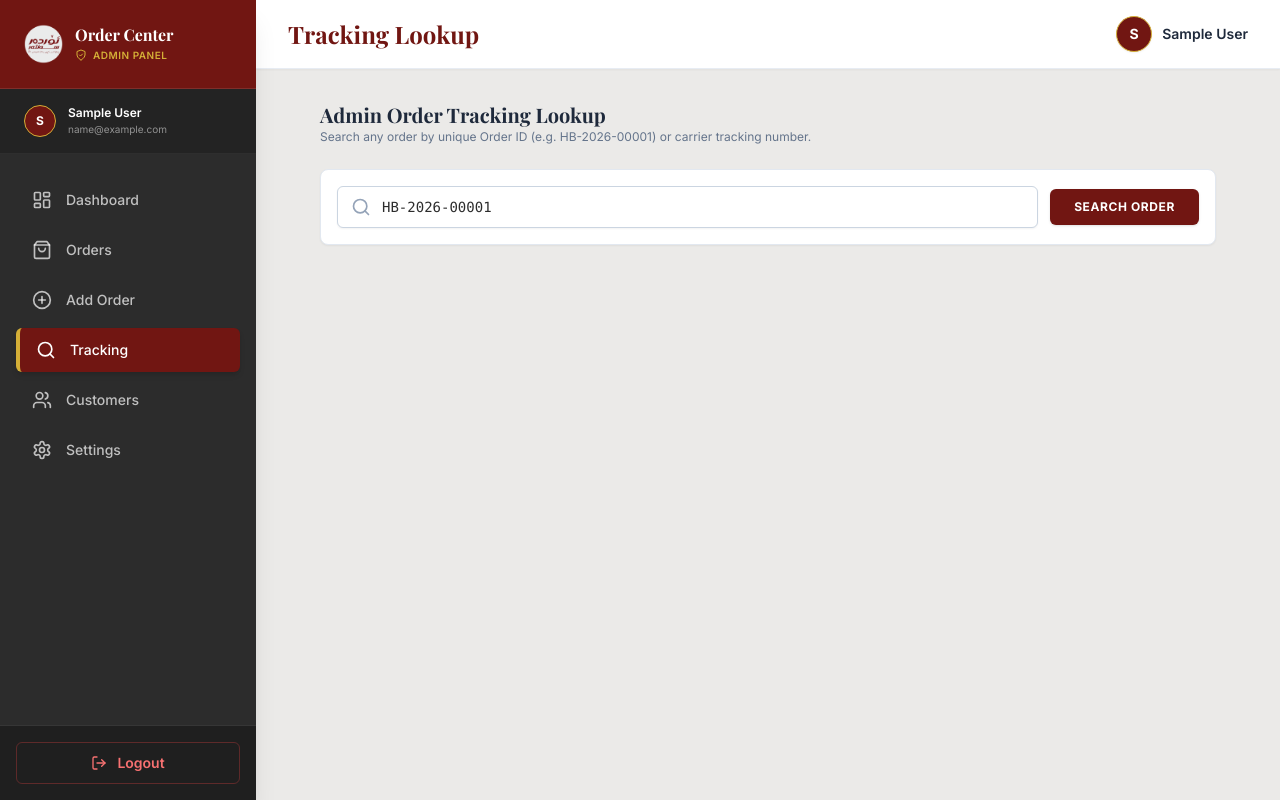
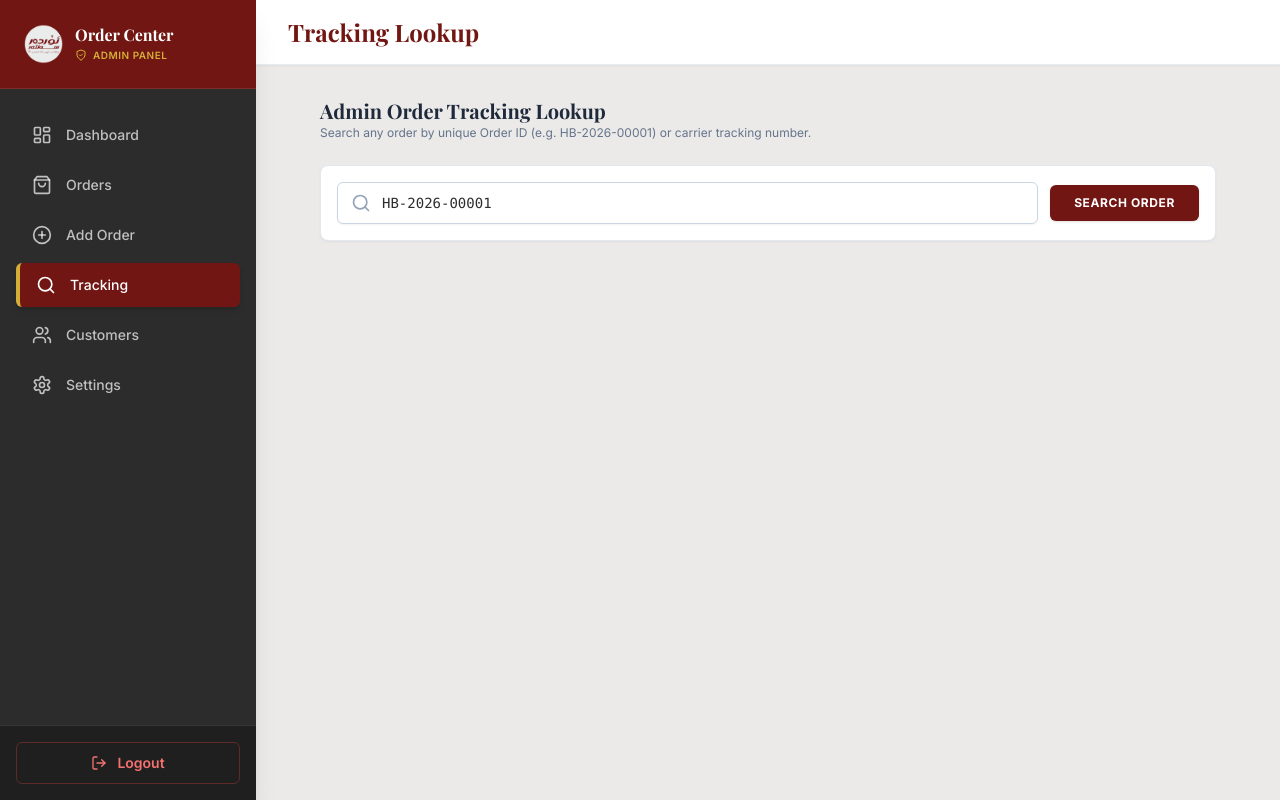
Before and after one commit to ShangaBashir/order-center, a React (Vite) app in the folder frontend/: page /admin/tracking in a window 1280 px wide. Built offline with nearby package versions, Linux system fonts and the light colour scheme; sample sign-in values are in the browser's storage; a web font is replaced by a local one.

Commit message:
Remove OrderCenter Admin user badge from header and sidebar

```diff
--- a/frontend/src/components/AdminLayout.tsx
+++ b/frontend/src/components/AdminLayout.tsx
@@ -10,7 +10,7 @@ interface AdminLayoutProps {
 }
 
 export const AdminLayout: React.FC<AdminLayoutProps> = ({ children, title = 'Dashboard' }) => {
-  const { isAuthenticated, loading, user } = useAuth();
+  const { isAuthenticated, loading } = useAuth();
   const [mobileOpen, setMobileOpen] = useState(false);
 
   if (loading) {
@@ -54,14 +54,6 @@ export const AdminLayout: React.FC<AdminLayoutProps> = ({ children, title = 'Das
 
           {/* Header Action Buttons */}
           <div className="flex items-center gap-3">
-            <div className="flex items-center gap-2.5">
-              <div className="w-9 h-9 rounded-full bg-[#711612] text-white flex items-center justify-center font-bold text-sm shadow-sm border border-[#D4AF37]">
-                {user?.name ? user.name.charAt(0).toUpperCase() : 'A'}
-              </div>
-              <span className="text-sm font-semibold hidden md:inline text-slate-800">
-                {user?.name || 'Admin'}
-              </span>
-            </div>
           </div>
         </header>
 
--- a/frontend/src/components/Sidebar.tsx
+++ b/frontend/src/components/Sidebar.tsx
@@ -11,7 +11,7 @@ interface SidebarProps {
 }
 
 export const Sidebar: React.FC<SidebarProps> = ({ mobileOpen, setMobileOpen }) => {
-  const { logout, user } = useAuth();
+  const { logout } = useAuth();
   const navigate = useNavigate();
 
   const handleLogout = () => {
@@ -45,19 +45,6 @@ export const Sidebar: React.FC<SidebarProps> = ({ mobileOpen, setMobileOpen }) =
           </div>
         </div>
       </div>
-
-      {/* Admin User Badge */}
-      {user && (
-        <div className="px-6 py-4 bg-black/20 border-b border-white/5 flex items-center gap-3">
-          <div className="w-8 h-8 rounded-full bg-[#711612] text-white font-bold flex items-center justify-center text-xs border border-[#D4AF37]">
-            {user.name ? user.name.charAt(0).toUpperCase() : 'A'}
-          </div>
-          <div className="overflow-hidden">
-            <div className="text-xs font-semibold text-white truncate">{user.name || 'Admin'}</div>
-            <div className="text-[10px] text-white/50 truncate">{user.email || 'admin@ordercenter.iq'}</div>
-          </div>
-        </div>
-      )}
 
       {/* Navigation Links */}
       <nav className="flex-1 px-4 py-6 space-y-1.5 overflow-y-auto">
```
